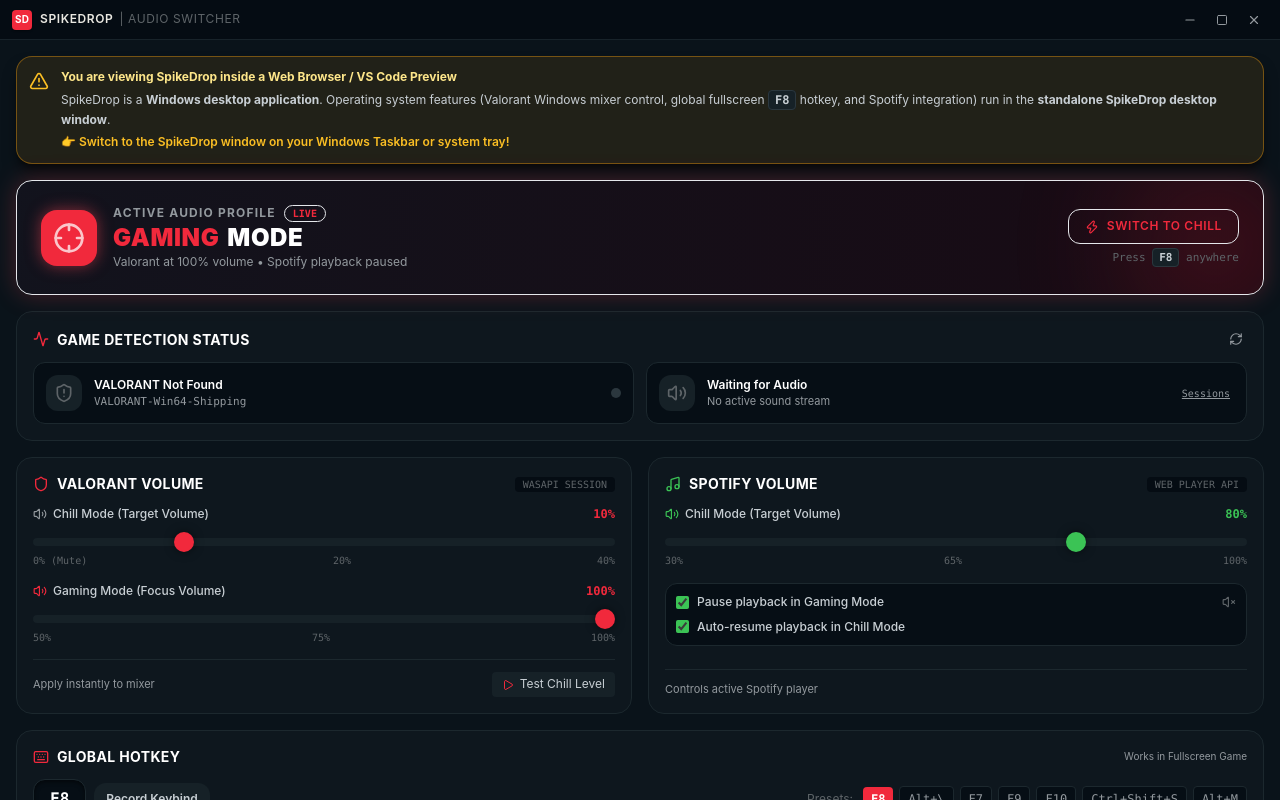
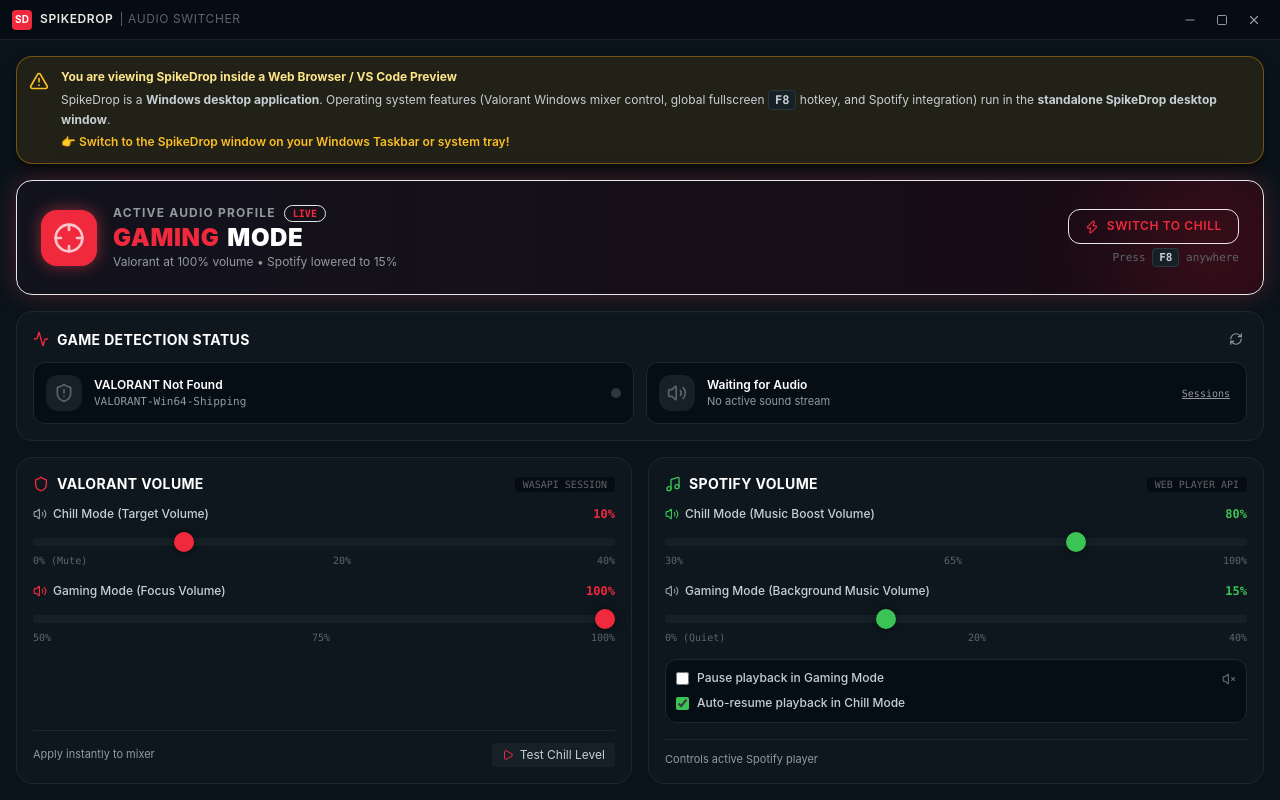
Before and after one commit to bulsu-rggnzls/spikedrop-app, a React (Vite) app: page / in a window 1280 px wide. Built offline with nearby package versions, Linux system fonts and the light colour scheme.

Commit message:
feat(audio): support lowering Spotify background volume in Gaming Mode without pausing

```diff
--- a/src/main/store.ts
+++ b/src/main/store.ts
@@ -24,9 +24,9 @@ const DEFAULT_SETTINGS: AppSettings = {
   valorantProcessName: 'VALORANT-Win64-Shipping',
   valorantGamingVolume: 1.0,
   valorantChillVolume: 0.1,
-  spotifyGamingVolume: 0,
+  spotifyGamingVolume: 15,
   spotifyChillVolume: 80,
-  pauseSpotifyInGaming: true,
+  pauseSpotifyInGaming: false,
   resumeSpotifyInChill: true,
   minimizeToTray: true,
   spotifyClientId: '',
--- a/src/renderer/src/App.tsx
+++ b/src/renderer/src/App.tsx
@@ -73,6 +73,8 @@ export const App = memo(function App() {
         <ModeIndicator
           mode={mode}
           hotkey={settings.hotkey}
+          spotifyGamingVolume={settings.spotifyGamingVolume}
+          pauseSpotifyInGaming={settings.pauseSpotifyInGaming}
           onToggle={() => void toggleMode()}
           isToggling={isToggling}
         />
--- a/src/renderer/src/components/ModeIndicator.tsx
+++ b/src/renderer/src/components/ModeIndicator.tsx
@@ -6,6 +6,8 @@ import { cn } from '../lib/utils'
 export interface ModeIndicatorProps {
   mode: AudioMode
   hotkey: string
+  spotifyGamingVolume?: number
+  pauseSpotifyInGaming?: boolean
   onToggle: () => void
   isToggling?: boolean
 }
@@ -13,6 +15,8 @@ export interface ModeIndicatorProps {
 export const ModeIndicator = memo(function ModeIndicator({
   mode,
   hotkey,
+  spotifyGamingVolume = 15,
+  pauseSpotifyInGaming = false,
   onToggle,
   isToggling = false
 }: ModeIndicatorProps) {
@@ -89,7 +93,9 @@ export const ModeIndicator = memo(function ModeIndicator({
 
             <p className="text-sm text-theme-text-muted mt-0.5">
               {isGaming
-                ? 'Valorant at 100% volume • Spotify playback paused'
+                ? pauseSpotifyInGaming
+                  ? 'Valorant at 100% volume • Spotify playback paused'
+                  : `Valorant at 100% volume • Spotify lowered to ${spotifyGamingVolume}%`
                 : 'Valorant lowered to 10% • Spotify playing at boost level'}
             </p>
           </div>
--- a/src/renderer/src/components/VolumeSliders.tsx
+++ b/src/renderer/src/components/VolumeSliders.tsx
@@ -169,7 +169,7 @@ export const VolumeSliders = memo(function VolumeSliders({
 
           <div className="space-y-4">
             <VolumeSliderItem
-              label="Chill Mode (Target Volume)"
+              label="Chill Mode (Music Boost Volume)"
               valuePercent={settings.spotifyChillVolume}
               min={30}
               max={100}
@@ -180,6 +180,21 @@ export const VolumeSliders = memo(function VolumeSliders({
               icon={<Volume2 className="w-3.5 h-3.5 text-theme-success" />}
               onChange={(val) => onUpdate({ spotifyChillVolume: val })}
             />
+
+            {!settings.pauseSpotifyInGaming && (
+              <VolumeSliderItem
+                label="Gaming Mode (Background Music Volume)"
+                valuePercent={settings.spotifyGamingVolume ?? 15}
+                min={0}
+                max={40}
+                accent="spotify"
+                minLabel="0% (Quiet)"
+                midLabel="20%"
+                maxLabel="40%"
+                icon={<Volume2 className="w-3.5 h-3.5 text-theme-text-muted" />}
+                onChange={(val) => onUpdate({ spotifyGamingVolume: val })}
+              />
+            )}
 
             {/* Playback Automation Preferences */}
             <div className="bg-theme-inset p-2.5 rounded-lg border border-theme-border-default space-y-2">
--- a/src/renderer/src/main.tsx
+++ b/src/renderer/src/main.tsx
@@ -11,9 +11,9 @@ if (typeof window !== 'undefined' && !window.api) {
     valorantProcessName: 'VALORANT-Win64-Shipping',
     valorantGamingVolume: 1.0,
     valorantChillVolume: 0.1,
-    spotifyGamingVolume: 0,
+    spotifyGamingVolume: 15,
     spotifyChillVolume: 80,
-    pauseSpotifyInGaming: true,
+    pauseSpotifyInGaming: false,
     resumeSpotifyInChill: true,
     minimizeToTray: true,
     spotifyClientId: '',
```
Also changed, not shown: src/main/shortcuts.ts (+3 -4 lines).
